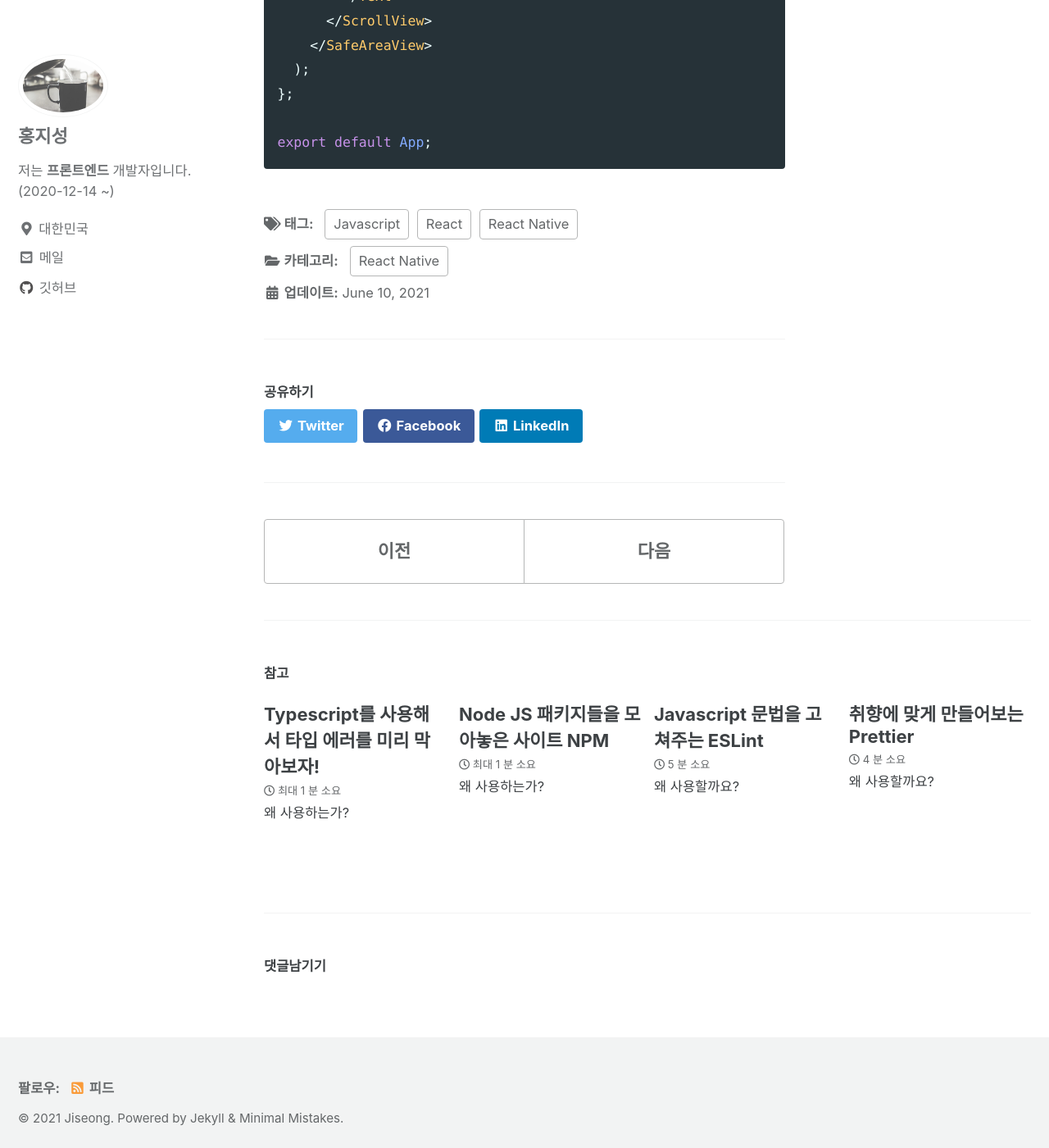
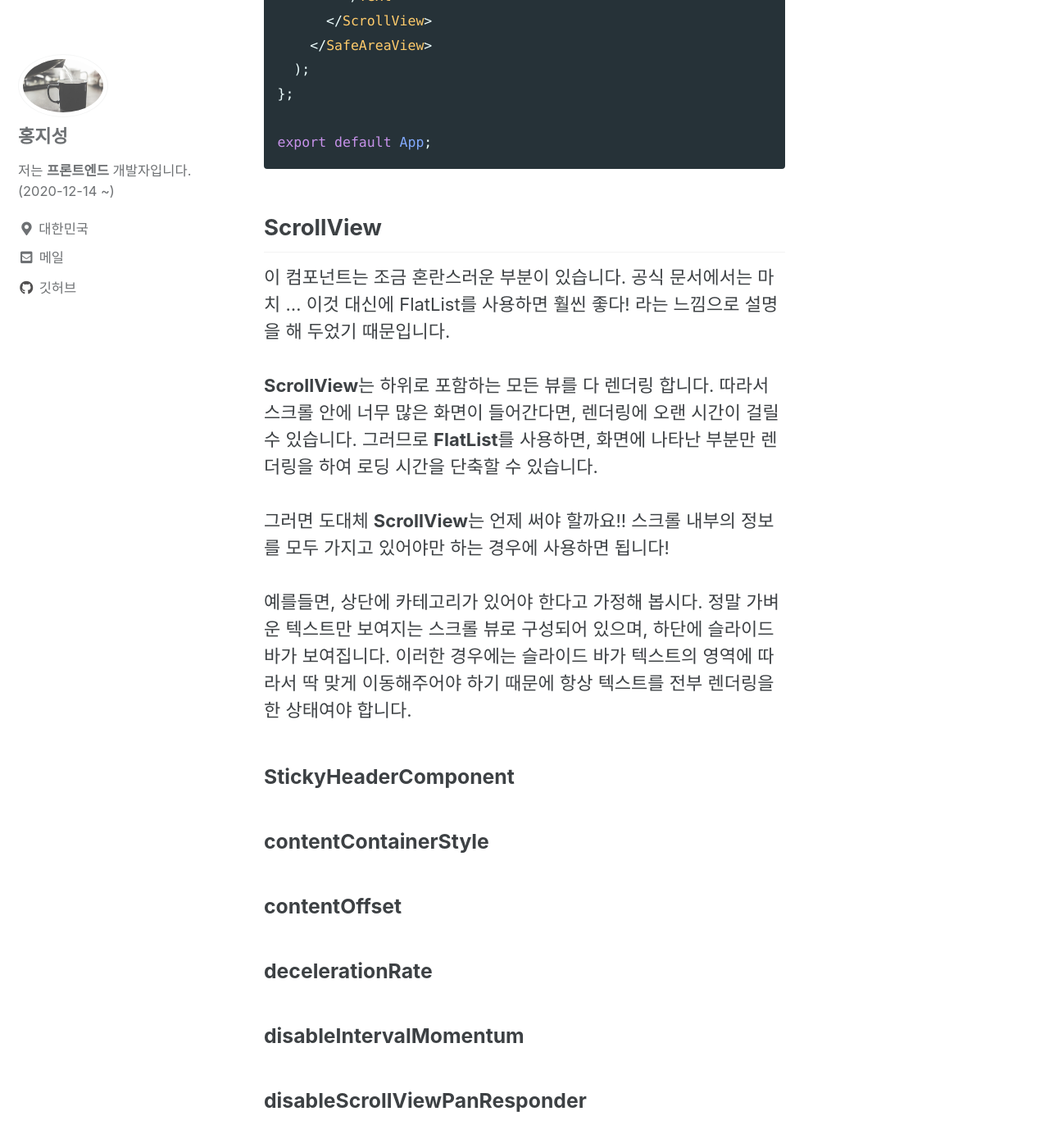
Before and after one commit to HJ-Blog/hj-blog.github.io, a Jekyll site: the page built from _posts/2021-06-10-React-Native-Components.md, in a window 1280 px wide and 1400 px high, scrolled down 16734 px. Shown: the whole window at 82% size. Built offline with Jekyll 4.4.1, drawn with Linux system fonts in a browser that asks for light colours; cached includes are drawn as plain includes; some web fonts are replaced; comment, search, counter and statistics services are not loaded; some of the changed text lies outside the part shown.

Commit message:
Add scroll view intro

````diff
--- a/_posts/2021-06-10-React-Native-Components.md
+++ b/_posts/2021-06-10-React-Native-Components.md
@@ -519,3 +519,66 @@ const App = () => {
 
 export default App;
 ```
+
+## ScrollView
+
+이 컴포넌트는 조금 혼란스러운 부분이 있습니다. 공식 문서에서는 마치 ... 이것 대신에 FlatList를 사용하면 훨씬 좋다! 라는 느낌으로 설명을 해 두었기 때문입니다.
+<br>
+<br>
+**ScrollView**는 하위로 포함하는 모든 뷰를 다 렌더링 합니다. 따라서 스크롤 안에 너무 많은 화면이 들어간다면, 렌더링에 오랜 시간이 걸릴 수 있습니다. 그러므로 **FlatList**를 사용하면, 화면에 나타난 부분만 렌더링을 하여 로딩 시간을 단축할 수 있습니다.
+<br>
+<br>
+그러면 도대체 **ScrollView**는 언제 써야 할까요!! 스크롤 내부의 정보를 모두 가지고 있어야만 하는 경우에 사용하면 됩니다!
+<br>
+<br>
+예를들면, 상단에 카테고리가 있어야 한다고 가정해 봅시다. 정말 가벼운 텍스트만 보여지는 스크롤 뷰로 구성되어 있으며, 하단에 슬라이드 바가 보여집니다. 이러한 경우에는 슬라이드 바가 텍스트의 영역에 따라서 딱 맞게 이동해주어야 하기 때문에 항상 텍스트를 전부 렌더링을 한 상태여야 합니다.
+
+### StickyHeaderComponent
+
+### contentContainerStyle
+
+### contentOffset
+
+### decelerationRate
+
+### disableIntervalMomentum
+
+### disableScrollViewPanResponder
+
+### horizontal
+
+### invertStickyHeaders
+
+### keyboardDismissMode
+
+### keyboardShouldPersistTaps
+
+### onContentSizeChange
+
+### onMomentumScrollBegin
+
+### onMomentumScrollEnd
+
+### onScroll
+
+### onScrollBeginDrag
+
+### onScrollEndDrag
+
+### pagingEnabled
+
+### refreshControl
+
+### removeClippedSubviews
+
+### scrollEnabled
+
+### showsHorizontalScrollIndicator
+
+### showsVerticalScrollIndicator
+
+### pagingEnabled
+
+### snapToAlignment
+
+### 샘플코드
````
